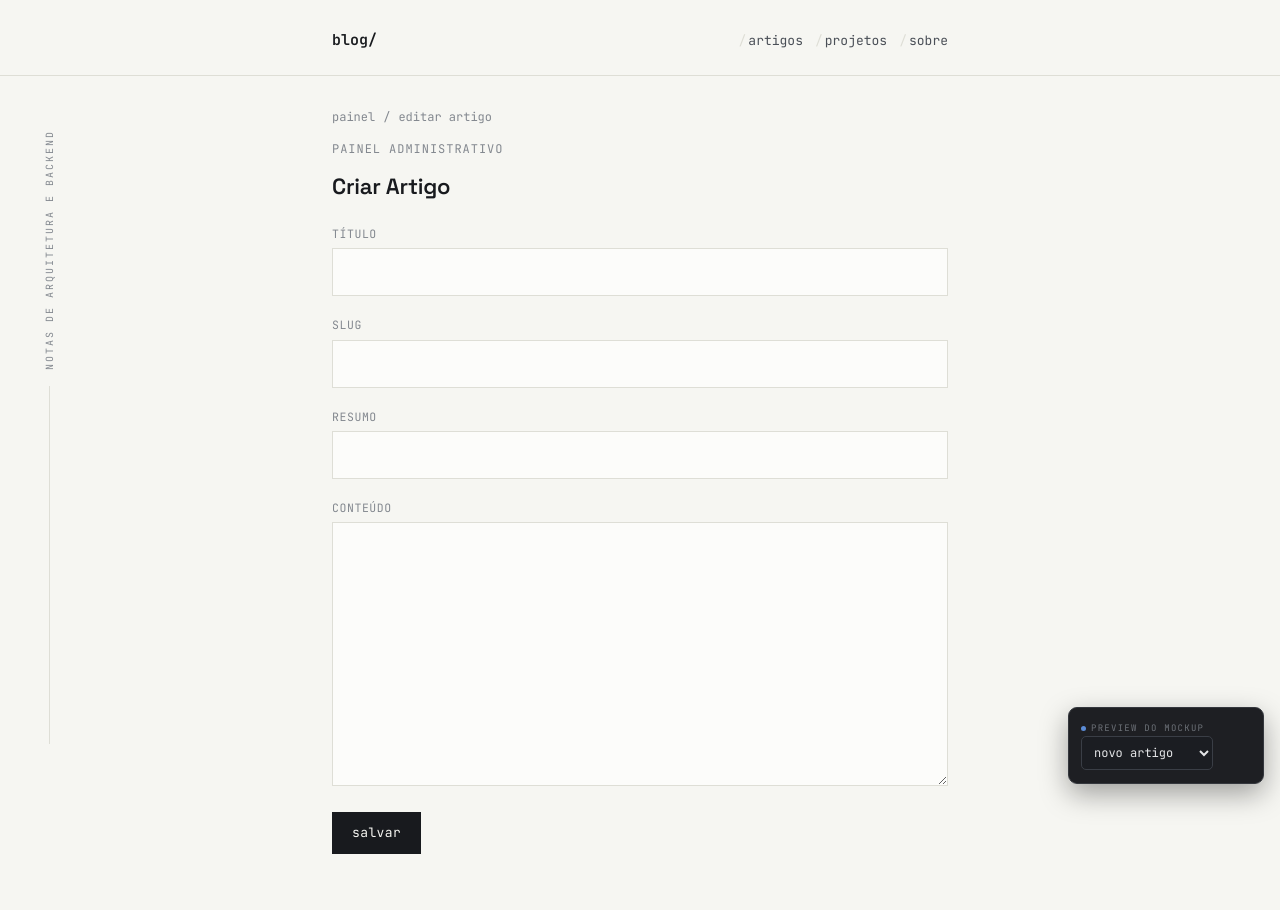
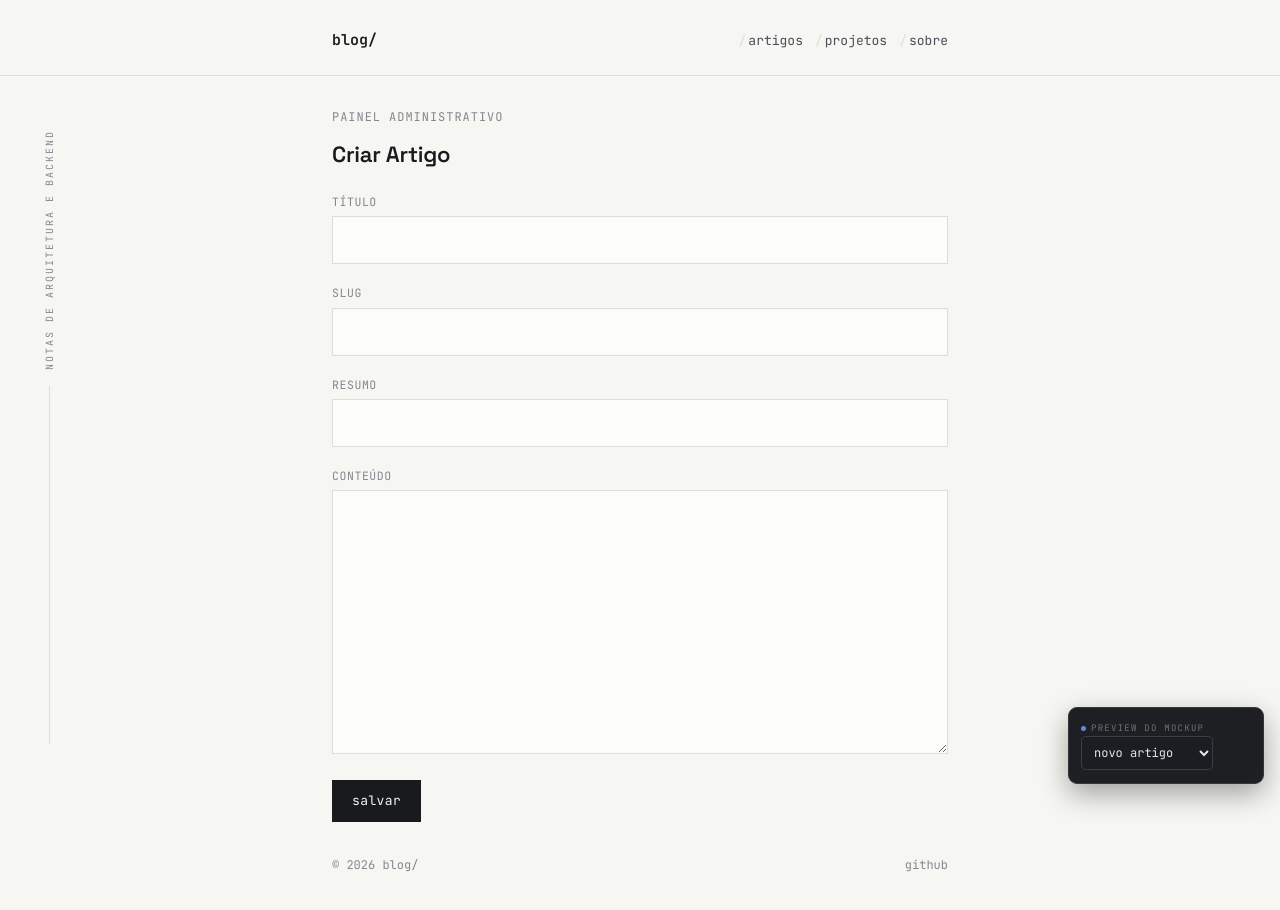
Before and after one commit to GirlaneSL/code-journal, a Next.js app in the folder apps/web/: page /admin/articles/new in a window 1280 px wide. Shown: the top 910 px of the page. Before the commit the page ends 888 px from the top, so only its background shows below. Built offline with nearby package versions, Linux system fonts and the light colour scheme; sample sign-in values are in the browser's storage.

Commit message:
feat: create footer component

```diff
--- a/apps/web/app/about/page.tsx
+++ b/apps/web/app/about/page.tsx
@@ -3,7 +3,7 @@ import Link from "next/link"
 const page = () => {
     return (
         <section className="block">
-            <div className="pt-[32px] sm:pt-[44px] flex flex-col mx-auto max-w-[660px] px-[22px]">
+            <div className="container pt-[32px] sm:pt-[44px] flex flex-col mx-auto px-[22px]">
                 <div>
                     <p className="initial-title">sobre</p>
                     <h1 className="content-title mb-[22px]">Girlane da Silva Lima</h1>
--- a/apps/web/app/admin/articles/new/page.tsx
+++ b/apps/web/app/admin/articles/new/page.tsx
@@ -25,13 +25,8 @@ const page = () => {
 
   return (
     <section className="block">
-      <div className="px-[22px] max-w-[660px] sm:mx-auto pt-8">
+      <div className="container px-[22px] sm:mx-auto pt-8">
         <div className="mb-[34px]">
-          <div className="breadcrumb">
-            <span>painel</span>
-            <span>/</span>
-            <span>editar artigo</span>
-          </div>
           <div>
             <h2 className="initial-title">painel administrativo</h2>
             <h1 className="content-title mb-[22px]">Criar Artigo</h1>
--- a/apps/web/app/articles/[slug]/page.tsx
+++ b/apps/web/app/articles/[slug]/page.tsx
@@ -23,7 +23,7 @@ const page = async ({ params }: Props) => {
 
     return (
         <section className="block">
-            <div className="px-[22px] max-w-[660px] sm:mx-auto pt-8">
+            <div className="container px-[22px] sm:mx-auto pt-8">
                 <div className="mb-[34px]">
                     <div className="flex gap-2 font-mono text-[12px] text-[#83888F] mb-3 leading-[1.65] flex-wrap">
                         <span>blog</span>
--- a/apps/web/app/components/ArticlesComponent.tsx
+++ b/apps/web/app/components/ArticlesComponent.tsx
@@ -21,7 +21,7 @@ const ArticleComponent = () => {
     }, [])
 
     return (
-        <div className="my-[34px]">
+        <div>
             {articlesList.map((article) => (
                 <div key={article.id} className="content-entry flex flex-col gap-2 border-b border-b-[#E9E9E2] py-[26px]">
                     <p className="text-[#83888F] text-[12px]">{new Date(article.createdAt).toLocaleDateString('pt-BR')}</p>
--- /dev/null
+++ b/apps/web/app/components/Footer.tsx
@@ -0,0 +1,10 @@
+const Footer = () => {
+    return (
+        <footer className="container font-mono mx-auto px-[22px] pb-[40px] flex justify-between flex-wrap text-[12px] text-[#83888F]">
+            <span>© 2026 blog/</span>
+            <span><a className="text-[#83888F] hover:text-[#2E4F8C] hover:underline hover:underline-offset-3" target="_blank" href="https://github.com/girlanesl">github</a></span>
+        </footer>
+    )
+}
+
+export default Footer
--- a/apps/web/app/components/Navbar.tsx
+++ b/apps/web/app/components/Navbar.tsx
@@ -3,7 +3,7 @@ import Link from "next/link"
 const Navbar = () => {
     return (
         <header className="border-b border-b-[#DEDEd6]">
-            <div className="px-[18px] pb-[14px] pt-[18px] flex flex-col gap-[8px] max-w-[660px] font-mono text-[15px] leading-[1.65]  sm:mx-auto sm:px-[22px] sm:pt-[26px] sm:pb-[20px] sm:flex-row sm:justify-between sm:items-center">
+            <div className="container px-[18px] pb-[14px] pt-[18px] flex flex-col gap-[8px] font-mono text-[15px] leading-[1.65] sm:mx-auto sm:px-[22px] sm:pt-[26px] sm:pb-[20px] sm:flex-row sm:justify-between sm:items-center">
                 <span className="text-[#181A1E] font-semibold">blog/</span>
                 <nav className="flex gap-3 sm:flex-wrap">
                     <Link className="nav-link" href={'/'}>artigos</Link>
--- a/apps/web/app/globals.css
+++ b/apps/web/app/globals.css
@@ -6,6 +6,10 @@
   --font-display: var(--font-space);
   --font-body: var(--font-serif);
   --font-mono: var(--font-code);
+}
+
+.container {
+  @apply max-w-[660px]
 }
 
 .form-input {
--- a/apps/web/app/layout.tsx
+++ b/apps/web/app/layout.tsx
@@ -8,6 +8,7 @@ import "./globals.css";
 import PreviewControls from "./components/PreviewControls";
 import SideText from "./components/SideText";
 import Navbar from "./components/Navbar";
+import Footer from "./components/Footer";
 
 const spaceGrotesk = Space_Grotesk({
   variable: "--font-space",
@@ -49,7 +50,10 @@ export default function RootLayout({
         <Navbar />
         <SideText />
         <PreviewControls />
-        {children}
+        <main className="flex-1">
+          {children}
+        </main>
+        <Footer />
       </body>
     </html>
   );
--- a/apps/web/app/page.tsx
+++ b/apps/web/app/page.tsx
@@ -3,7 +3,7 @@ import ArticleComponent from "./components/ArticlesComponent";
 export default function Home() {
   return (
     <section className="block">
-      <div className="p-[22px] flex flex-col mx-auto max-w-[660px] px-[22px]">
+      <div className="container p-[22px] flex flex-col mx-auto">
         <div className="">
           <h1 className="initial-title">notas de engenharia</h1>
           <p className="initial-paragraph">Registro decisões de arquitetura, o motivo por trás delas e os bastidores dos projetos que construo — sem pular a parte de errar o caminho antes de acertar.</p>
--- a/apps/web/app/projects/page.tsx
+++ b/apps/web/app/projects/page.tsx
@@ -3,7 +3,7 @@ import ProjectsComponent from "../components/ProjectsComponent";
 const page = () => {
     return (
         <section className="block">
-            <div className="pt-[32px] sm:pt-[44px] flex flex-col mx-auto max-w-[660px] px-[22px]">
+            <div className="container pt-[32px] sm:pt-[44px] flex flex-col mx-auto px-[22px]">
                 <div>
                     <h1 className="initial-title">projetos</h1>
                     <p className="initial-paragraph">
```
